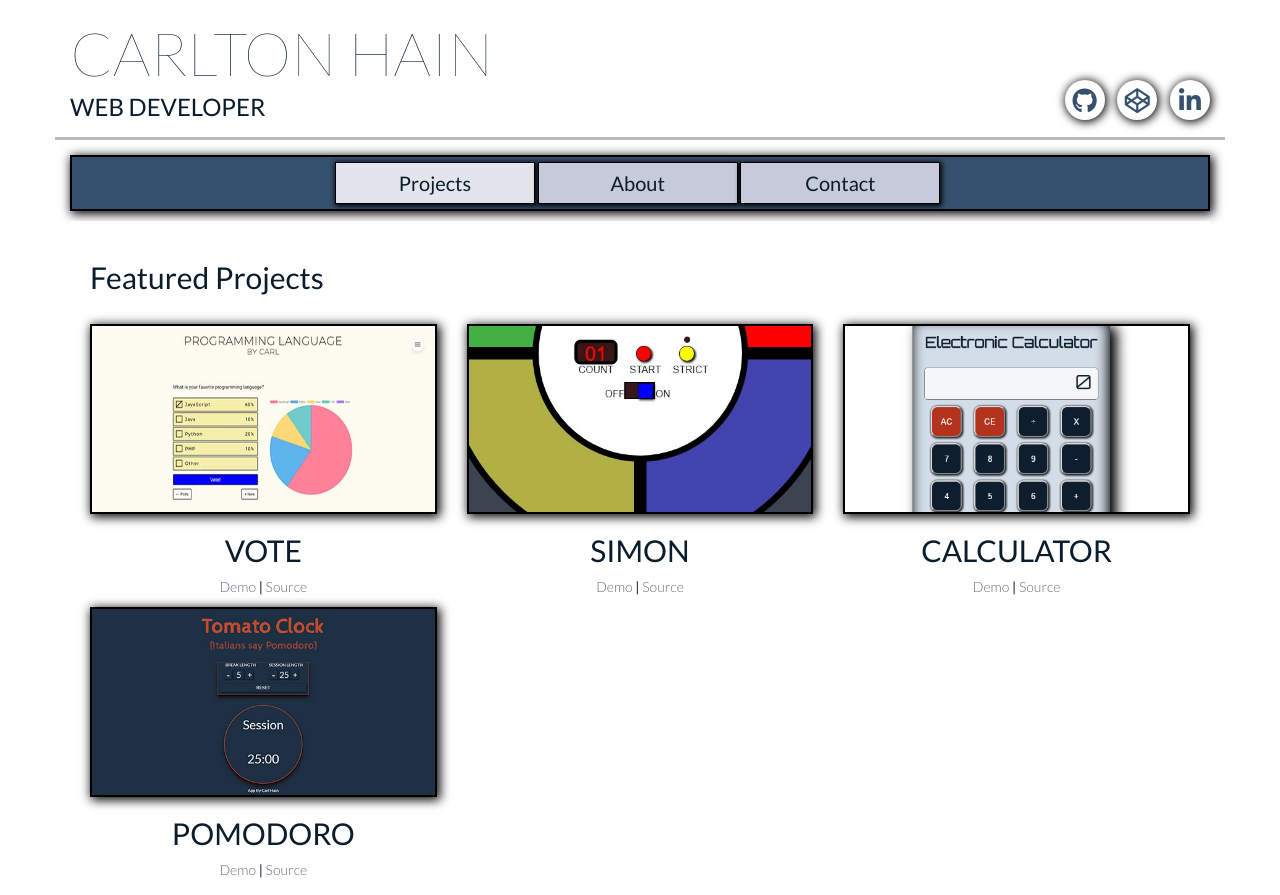
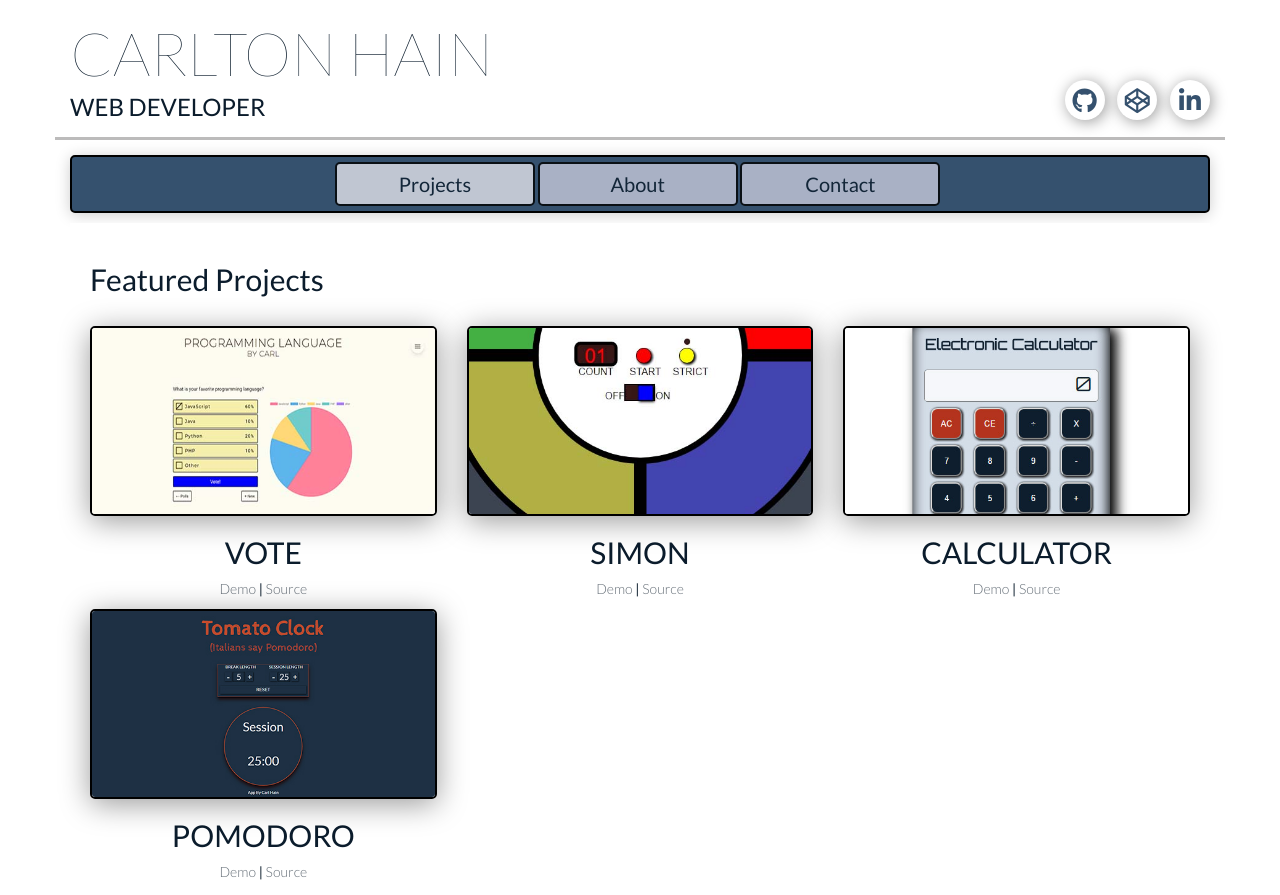
Before and after one commit to crhwebdev/crhwebdev.github.io, a plain HTML site: page index.html in a window 1280 px wide. Shown: the top 895 px of the page. Drawn offline with Linux system fonts and the light colour scheme.

Commit message:
Soften or remove shadow effects from elements and round border edges

```diff
--- a/css/style.css
+++ b/css/style.css
@@ -39,8 +39,9 @@ img, embed, object, video {
 #nav-bar{
   width: 100%;
   border: 2px solid black;
-  box-shadow: 2px 2px 10px 1px black;
+  box-shadow: 0 2px 15px rgba(0, 0, 0, .2);
   overflow: hidden;
+  border-radius: 5px;
 }
 #nav-container{
     position: relative;
@@ -49,6 +50,7 @@ img, embed, object, video {
     padding-top: 5px;
     padding-bottom: 5px;
     left: 0px;
+    opacity: .8;
 }
 #nav-bar.is-fixed{
   position: fixed;
@@ -160,24 +162,25 @@ footer p{
   line-height: 2.0;
   text-align: center;
   background-color: #C7CADB;/* #BB7A25;/*#96AABF;/*#AB8A44; /*#A57C35;*/
-  border: 1px solid black;
+  border: 2px solid black;
   color: #0B1C2C;
   font-size: 2rem;
-  box-shadow: 1px 1px 5px 1px black;
+  border-radius: 5px;
+
 }
 .basic-btn:hover{
   background-color: #D9DBE7;/*#D7943C;/*#765F36;*/
 }
 .basic-btn:active{
   background-color: #D9DBE7;/*#E2AB63;*/
-  box-shadow: 0px 0px 0px 0px black;
+  /* box-shadow: 0px 0px 0px 0px black; */
   /*box-shadow: inset -1px -1px 5px 2px #A1691F;*/
 }
 .social-nav-btn{
   width: 40px;
   height: 40px;
   border-radius: 40px;
-  box-shadow: 1px 1px 10px 1px black; /*, -1px -1px 10px 1px black;*/
+  box-shadow: 2px 2px 15px rgba(0, 0, 0, .4); /*, -1px -1px 10px 1px black;*/
   outline: none;
   font-size: 2rem;
   text-align: center;
@@ -267,8 +270,9 @@ footer p{
   cursor: pointer;
 }
 .is-flipcard:hover{
-  box-shadow: 4px 4px 20px 2px black;
-  -webkit-box-shadow: 4px 4px 20px 2px black;
+  box-shadow: 0 5px 35px rgba(0, 0, 0, .6);
+  /* box-shadow: 4px 4px 20px 2px black;
+  -webkit-box-shadow: 4px 4px 20px 2px black; */
   transition: box-shadow 0.25s;
 }
 .is-front{
--- a/css/theme.css
+++ b/css/theme.css
@@ -58,7 +58,8 @@ body {
 /*image styles*/
 .img-shadowed{
   border: 2px solid black;
-  box-shadow: 2px 2px 10px 1px black;
+  box-shadow: 0 5px 30px rgba(0, 0, 0, .4);
+  border-radius: 5px;
 }
 
 
```
